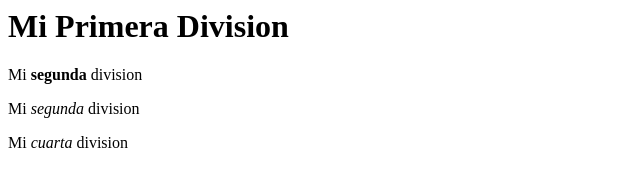
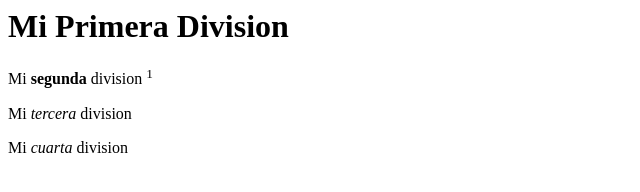
Before and after one commit to danielitocapera/programacion.github.io, a plain HTML site: page index.html in a window 1280 px wide. Shown: the whole page, without its empty margins (0-640 px from the left). Drawn offline with Linux system fonts and the light colour scheme.

Commit message:
agregando una sup division

```diff
--- a/index.html
+++ b/index.html
@@ -12,12 +12,12 @@
   </div>
   <div>
     <p>
-      Mi <b> segunda</b> division
+    Mi <b> segunda</b> division <sup>1 </sup>
     </p>
   </div>
   <div>
     <p>
-      Mi <em> segunda </em> division
+      Mi <em> tercera </em> division
     </p>
   </div>
   <div>
```
